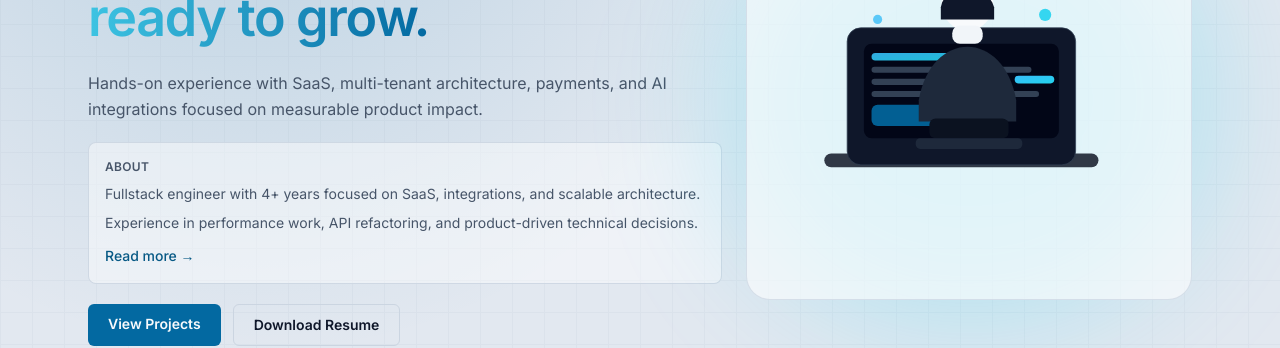
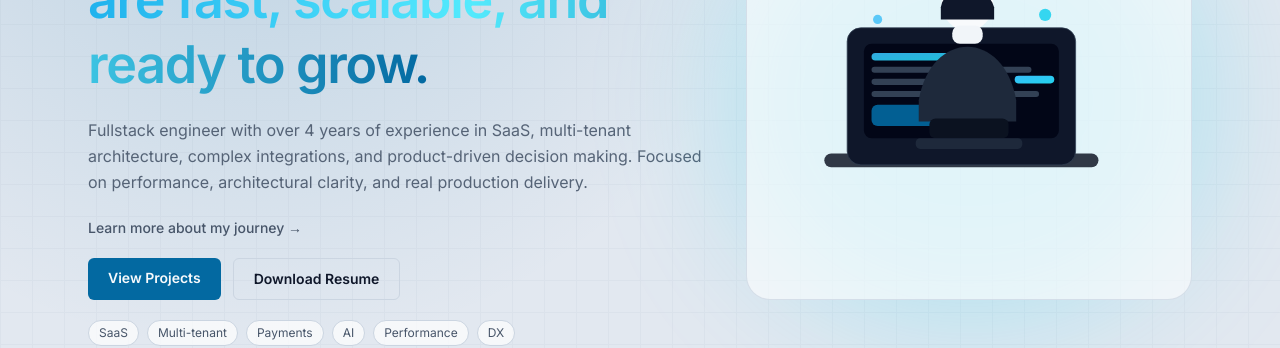
Before and after one commit to CarlosSb/antonio-gomes, a Next.js app: page /en in a window 1280 px wide. Shown: the part 331-679 px from the top of the page. Built offline with nearby package versions, Linux system fonts and the light colour scheme; no server answers.

Commit message:
refactor(hero): integrate about copy into subheadline and remove separate card

```diff
--- a/src/components/Hero.tsx
+++ b/src/components/Hero.tsx
@@ -79,26 +79,16 @@ export default function Hero({ content, locale }: HeroProps) {
             </span>
           </h1>
 
-          <p className="max-w-2xl text-sm leading-relaxed text-slate-300 sm:text-base">
+          <p className="max-w-3xl text-sm leading-relaxed text-slate-300/90 sm:text-base">
             {content.hero.description}
           </p>
 
-          <div className="max-w-2xl rounded-lg border border-slate-800/90 bg-slate-900/45 p-4">
-            <p className="text-xs font-semibold uppercase tracking-wide text-slate-400">
-              {content.hero.aboutLabel}
-            </p>
-            <div className="mt-2 space-y-1.5 text-xs leading-relaxed text-slate-400 sm:text-sm">
-              {content.hero.aboutSummaryLines.map((line) => (
-                <p key={line}>{line}</p>
-              ))}
-            </div>
-            <Link
-              href={withLocalePath(locale, "/about")}
-              className="mt-3 inline-flex text-sm font-medium text-sky-400 transition-colors duration-200 hover:text-sky-300 focus-visible:outline focus-visible:outline-2 focus-visible:outline-offset-2 focus-visible:outline-sky-500"
-            >
-              {content.hero.aboutLinkLabel}
-            </Link>
-          </div>
+          <Link
+            href={withLocalePath(locale, "/about")}
+            className="inline-flex w-fit text-sm font-medium text-slate-400 transition-colors duration-200 hover:text-sky-300 focus-visible:outline focus-visible:outline-2 focus-visible:outline-offset-2 focus-visible:outline-sky-500"
+          >
+            {content.hero.aboutLinkLabel}
+          </Link>
 
           <div className="flex flex-wrap gap-3">
             <Link
--- a/src/content/profile.ts
+++ b/src/content/profile.ts
@@ -46,8 +46,6 @@ type HeroContent = {
   headlineLead: string;
   headlineAccent: string;
   description: string;
-  aboutLabel: string;
-  aboutSummaryLines: string[];
   aboutLinkLabel: string;
   tags: string[];
 };
@@ -278,13 +276,8 @@ export const profileContent: Record<Locale, LocalizedProfileContent> = {
       headlineLead: "Construo produtos digitais",
       headlineAccent: "rápidos, escaláveis e prontos para crescer.",
       description:
-        "Experiência em SaaS, arquitetura multi-tenant, pagamentos e integrações de IA com foco em entrega real de valor.",
-      aboutLabel: "Sobre",
-      aboutSummaryLines: [
-        "Fullstack há +4 anos, focado em SaaS, integrações e arquitetura escalável.",
-        "Experiência com performance, refatoração de APIs e decisões orientadas a produto.",
-      ],
-      aboutLinkLabel: "Ler mais →",
+        "Engenheiro fullstack com mais de 4 anos de experiência em SaaS, arquitetura multi-tenant, integrações complexas e decisões orientadas a produto. Foco em performance, clareza arquitetural e entrega real em produção.",
+      aboutLinkLabel: "Saiba mais sobre minha trajetória →",
       tags: ["SaaS", "Multi-tenant", "Payments", "IA", "Performance", "DX"],
     },
     homePage: {
@@ -475,13 +468,8 @@ export const profileContent: Record<Locale, LocalizedProfileContent> = {
       headlineLead: "I build digital products",
       headlineAccent: "that are fast, scalable, and ready to grow.",
       description:
-        "Hands-on experience with SaaS, multi-tenant architecture, payments, and AI integrations focused on measurable product impact.",
-      aboutLabel: "About",
-      aboutSummaryLines: [
-        "Fullstack engineer with 4+ years focused on SaaS, integrations, and scalable architecture.",
-        "Experience in performance work, API refactoring, and product-driven technical decisions.",
-      ],
-      aboutLinkLabel: "Read more →",
+        "Fullstack engineer with over 4 years of experience in SaaS, multi-tenant architecture, complex integrations, and product-driven decision making. Focused on performance, architectural clarity, and real production delivery.",
+      aboutLinkLabel: "Learn more about my journey →",
       tags: ["SaaS", "Multi-tenant", "Payments", "AI", "Performance", "DX"],
     },
     homePage: {
```
